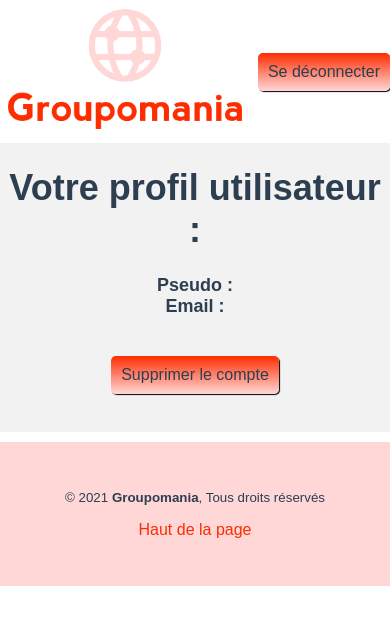
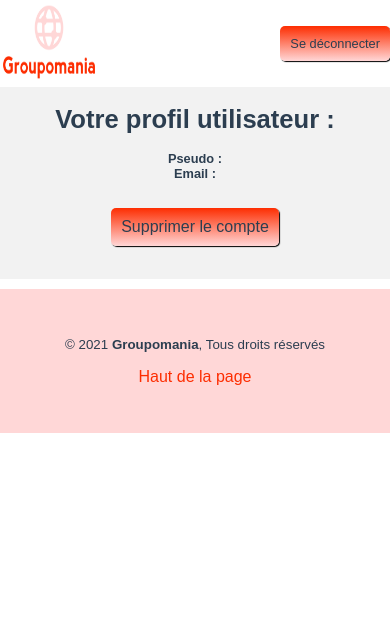
Before and after one commit to Romain-DDevStud/Groupomania-Projet7, a Vue app in the folder frontend/groupomania/: page /profil in a window 390 px wide. Shown: the top 624 px of the page. Built offline with nearby package versions, Linux system fonts and the light colour scheme; no server answers.

Commit message:
update responsive ok + allprofilpage

```diff
--- a/frontend/groupomania/src/router/index.js
+++ b/frontend/groupomania/src/router/index.js
@@ -37,6 +37,14 @@
     // which is lazy-loaded when the route is visited.
     component: () => import(/* webpackChunkName: "about" */ '../views/PageProfil.vue')
   },
+  {
+    path: '/allprofil',
+    name: 'AllProfil',
+    // route level code-splitting
+    // this generates a separate chunk (about.[hash].js) for this route
+    // which is lazy-loaded when the route is visited.
+    component: () => import(/* webpackChunkName: "about" */ '../views/AllProfil.vue')
+  },
 ]
 
 const router = new VueRouter({
--- /dev/null
+++ b/frontend/groupomania/src/views/AllProfil.vue
@@ -0,0 +1,126 @@
+<template>
+    <main>
+        <div id="hautdepage"></div>
+        <div class="container1">
+            <nav class="navbar">
+                <router-link class="redirection-message" to="/post"><Logo/></router-link>
+                <div class="BoutonDisconnect"> <Disconnect/></div>
+            </nav>
+            <div class ="test"><h1>Team Groupomania 😃</h1>
+                <ul id="example-1">
+                    <li v-for="item in posts" :key="item.id">
+                        <span>Pseudo :</span> {{ item.username }}<br>
+                        <span>Email :</span> {{ item.email }}<br>
+                        <span>Admin :</span> {{ item.isAdmin}}<br>
+                        <p v-if="item.attachementuser" >
+                            <img :src="item.attachementuser" alt="..."  />
+                        </p><br> <!-- j'affiche l'image uniquement si il y en a une  -->
+                    </li>
+                </ul>
+            </div>
+        </div>
+        <Footer/>
+    </main>
+</template>
+
+<script>
+import Disconnect from '@/components/Disconnect.vue';
+import Footer from '@/components/Footer.vue';
+import Logo from '@/components/Logo.vue';
+import axios from "axios";
+   export default {
+    name: "AllProfil",
+    components :{Disconnect, Footer, Logo},
+        data() {
+            return{
+                posts: []
+            }
+        },
+        mounted() { // je récupère les données du profil connecté
+        axios
+        .get("http://localhost:3000/api/user/accounts", {
+            headers: {
+              Authorization: "Bearer " + window.localStorage.getItem("token") //je récupère la clé présent dans le local storage
+            }
+        })
+        .then(response => {
+          //console.log('réponse API',response);
+          this.posts = response.data
+
+        })
+        .catch(error => console.log(error));
+        }
+    };
+</script>
+
+<style>
+body {
+    max-width: 1600px;
+    margin: 0 auto;
+}
+main {
+    width: 100%;
+    background-color: white;
+    margin: 0 auto;
+    text-align: center;
+    font-family: Arial, Helvetica, sans-serif;
+    font-size: 18px;
+}
+span {
+    font-weight: bold;
+}
+.navbar {
+    display: flex;
+    justify-content: space-between;
+    align-items: center;
+    background-color: white;
+}
+.test li { /*liste contenant les contenus, titre...*/
+    background-color:#F2F2F2;
+    margin: 10px auto 20px;
+    border: 2px solid none;
+    border-radius: 8px;
+    box-shadow: 1px 1px 2px #555;
+    list-style: none;
+    font-family: Arial, Helvetica, sans-serif;
+    width: 60%;
+}
+
+@media (max-width: 767px) {
+    main {
+        font-size: 0.8rem;
+    }
+    .navbar {
+        justify-content: space-between;
+    }
+    .navbar ul li {
+        padding: 0 5px;
+    }
+    .container1 img {
+        width: 25vw;
+        height: 10vh;
+        position: static;
+    }
+    .container2 img {
+        width: 40vw;
+        height: 22vh;
+        border: 2px solid none;
+        border-radius: 20px;
+    }
+    #example-1, #example-2{
+        margin: auto;
+        margin-right: auto;
+        margin-left: auto;
+        padding: 0px;
+    }
+    .test li {
+        width: 95%;
+    }
+    #btn-sup, .btn-publier, .btn-disconnect {
+        font-size: 0.8rem;
+    }
+    #inputContent, #inputTitle, textarea {
+        width: 40%;
+    }
+}
+</style>
--- a/frontend/groupomania/src/views/PageProfil.vue
+++ b/frontend/groupomania/src/views/PageProfil.vue
@@ -94,6 +94,13 @@
     align-items: center;
     background-color: white;
 }
+.navbar ul {
+    list-style-type: none;
+    width: 100%;
+    justify-content: flex-end;
+    display: flex;
+    padding: 0 20px;
+}
 .container1 {  /*contient les inputs*/
     background-color:#F2F2F2; /*rgba(255,192,203,0.5);*/
     font-family: Arial, Helvetica, sans-serif;
@@ -122,8 +129,40 @@
 }
 
 @media (max-width: 767px) {
-    .redirection-message{
+    main {
+        font-size: 0.8rem;
+    }
+    .navbar {
+        justify-content: space-between;
+    }
+    .navbar ul li {
+        padding: 0 5px;
+    }
+    .container1 img {
+        width: 25vw;
+        height: 10vh;
         position: static;
+    }
+    .container2 img {
+        width: 40vw;
+        height: 22vh;
+        border: 2px solid none;
+        border-radius: 20px;
+    }
+    #example-1, #example-2{
+        margin: auto;
+        margin-right: auto;
+        margin-left: auto;
+        padding: 0px;
+    }
+    .test li {
+        width: 95%;
+    }
+    #btn-sup, .btn-publier, .btn-disconnect {
+        font-size: 0.8rem;
+    }
+    #inputContent, #inputTitle, textarea {
+        width: 40%;
     }
 }
 </style>
--- a/frontend/groupomania/src/views/Post.vue
+++ b/frontend/groupomania/src/views/Post.vue
@@ -61,10 +61,9 @@
                                 <a v-on:click="createComment(item.id)" class="btn-publier">Commenter</a>
                             </div>
                             <div class="container3">
-                               <!--comments ------  {{ allComments }}-->
+                               <!-- comments ------  {{ allComments }} --- -->
                                 <ul id="example-2"> <!--partie affichage commentaire -->
-                                    <!--<li v-for="comment in allComments[item.id]" :key="comment.id">-->
-                                    <li v-for="comment in allComments[item.id]" :key="comment.userId + Math.random()">
+                                    <li v-for="comment in allComments[item.id]" :key="comment.id + Math.random()">
                                         <i>Commentaire de <strong>{{ item.User.username }}</strong> le {{comment.createdAt.split(' ')[0]}} à {{comment.createdAt.slice(11,16)}} : </i><br>
                                         <div class="contenu" >{{ comment.content }}<br></div>
                                         <p v-if="member.userId==item.userId || member.isAdmin">
@@ -127,7 +126,7 @@
             //console.log(response);
             this.posts = response.data ;
             this.posts.forEach((post) => {
-                this.getComments(post.id) ;
+                this.getComments(post.id);
             })
         })
         .catch(error => console.log(error));
--- a/frontend/groupomania/src/views/Signup.vue
+++ b/frontend/groupomania/src/views/Signup.vue
@@ -59,7 +59,7 @@
         username :  this.dataSignup.username,
         email :  this.dataSignup.email,
         password :  this.dataSignup.password,
-        inputFile: this.dataSignup.selectedFile,
+        attachementuser: this.dataSignup.attachementuser,
       }
       const formData = new FormData();
       formData.append('username', this.dataSignup.username);
```
Also changed, not shown: 2 other files (tests, documents, lock files or other folders).
